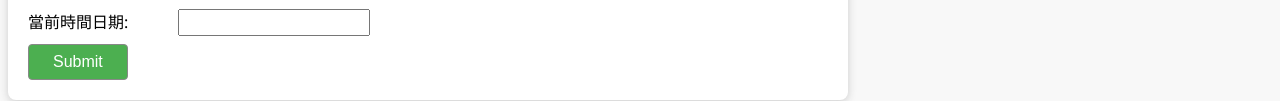
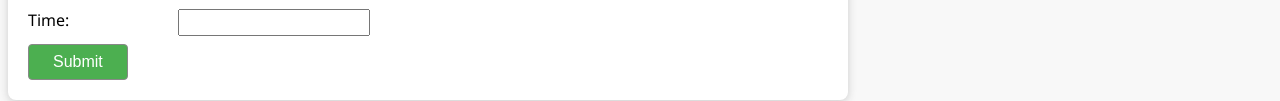
Before and after one commit to vincentwongmax/inputdata, a plain HTML site: page index.html in a window 1280 px wide. Shown: the part 817-918 px from the top of the page. Drawn offline with Linux system fonts and the light colour scheme.

Commit message:
Add files via upload

```diff
--- a/index.html
+++ b/index.html
@@ -289,7 +289,7 @@
                 { label: 'CAM CODE', name: 'mon2_camcode', auto: { text: 'CAM00000', position: 'after'}, sort: 21 },
                 { label: 'SN', name: 'mon2_sn', sort: 22, autoUpper: true }
             ]},
-            { label: '當前時間日期', name: 'datetime', sort: 23}
+            { label: 'Time', name: 'datetime', sort: 23}
         ];
 
         // 欄位 JSON 初始化
```
